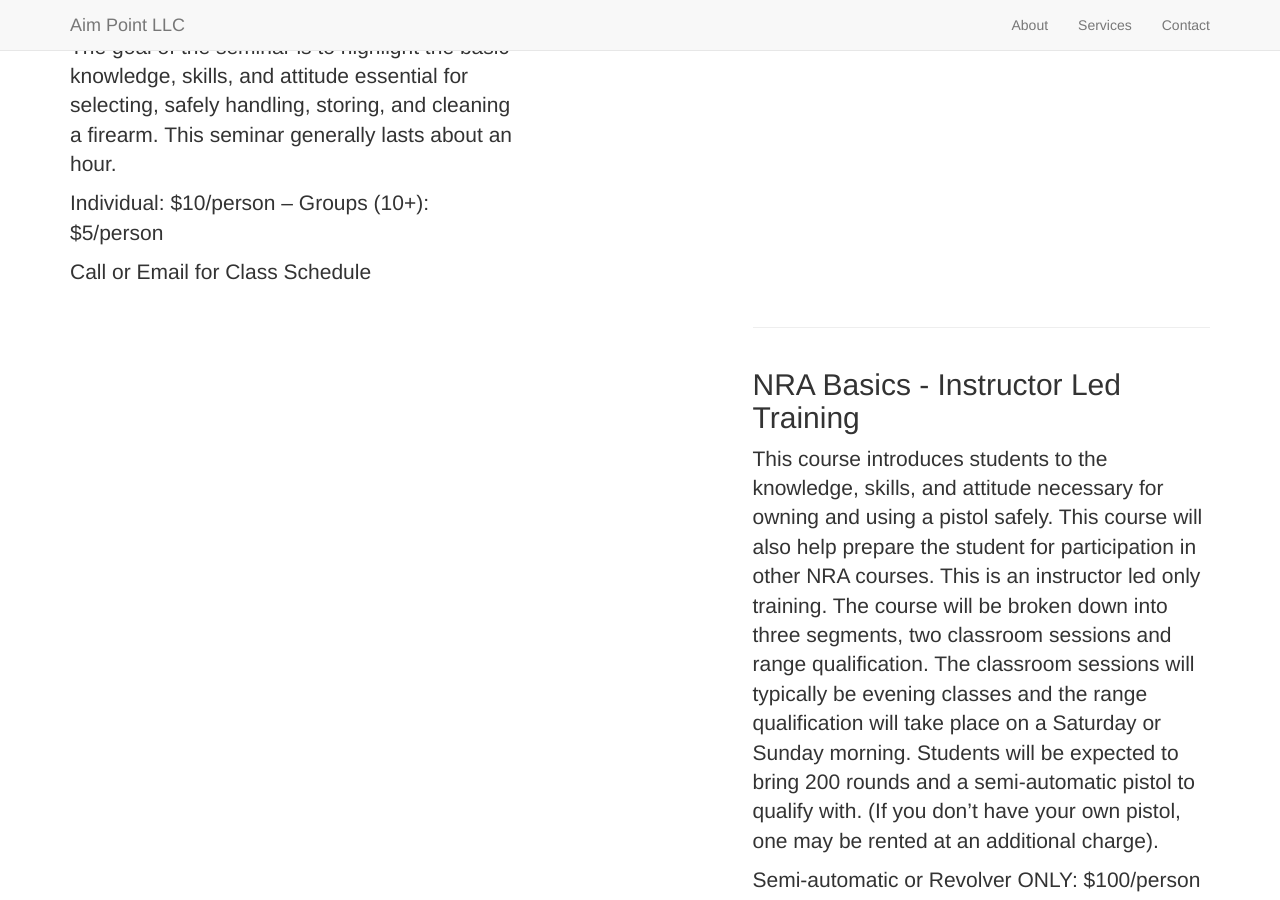
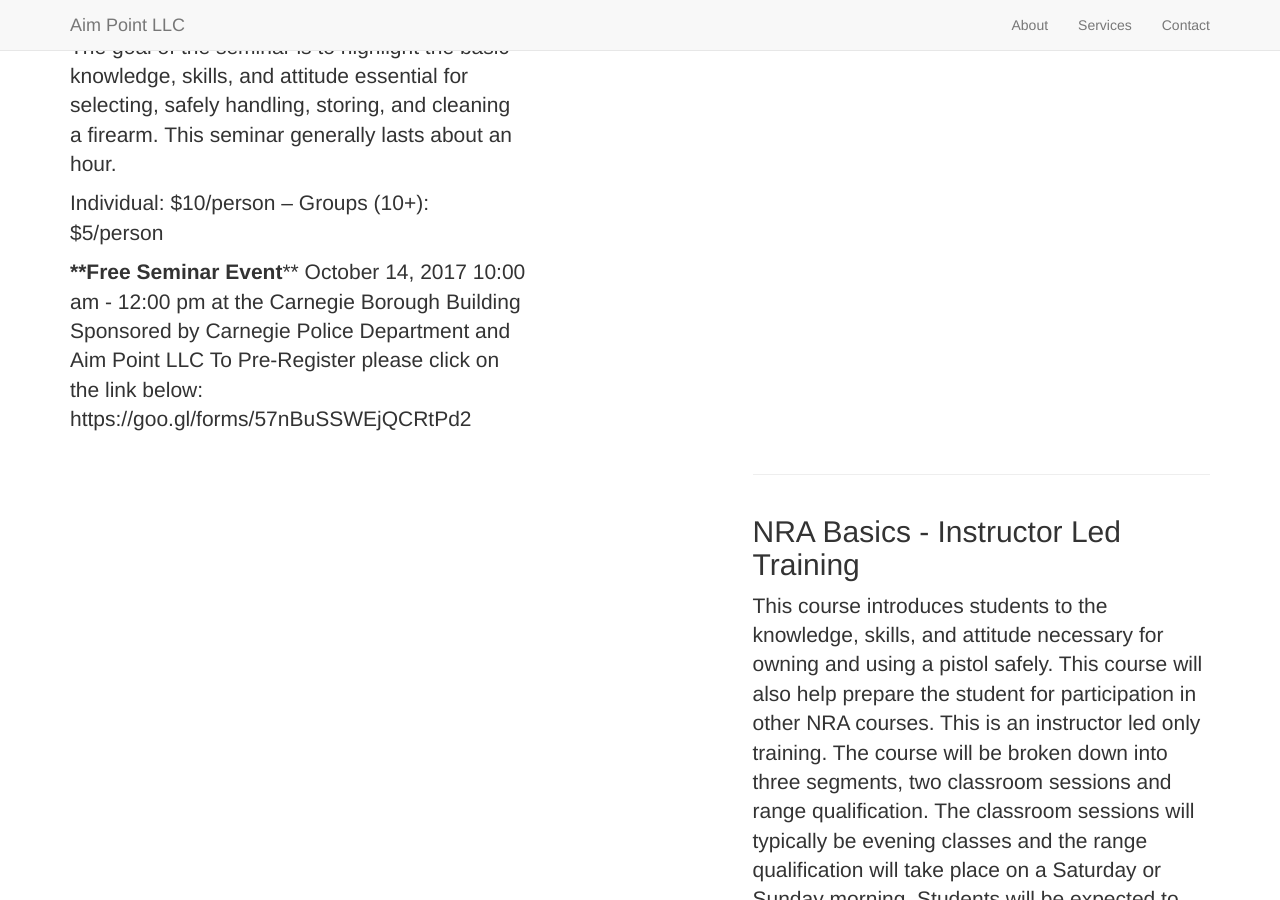
Before and after one commit to aimpoint/aimpoint.github.io, a Jekyll site: the page built from _posts/2016-1-5-new-shooter.markdown, in a window 1280 px wide and 900 px high, scrolled down 787 px. Built offline with Jekyll 4.4.1, drawn with Linux system fonts in a browser that asks for light colours; nearby versions of some CDN libraries; library files that are not in the unit come from our copies.

Commit message:
Update 2016-1-5-new-shooter.markdown

```diff
--- a/_posts/2016-1-5-new-shooter.markdown
+++ b/_posts/2016-1-5-new-shooter.markdown
@@ -10,4 +10,10 @@
 Individual: $10/person -- Groups (10+): $5/person
 
 
-Call or Email for Class Schedule
+
+
+****Free Seminar Event****
+October 14, 2017 10:00 am - 12:00 pm at the Carnegie Borough Building
+Sponsored by Carnegie Police Department and Aim Point LLC
+To Pre-Register please click on the link below:
+https://goo.gl/forms/57nBuSSWEjQCRtPd2
```
